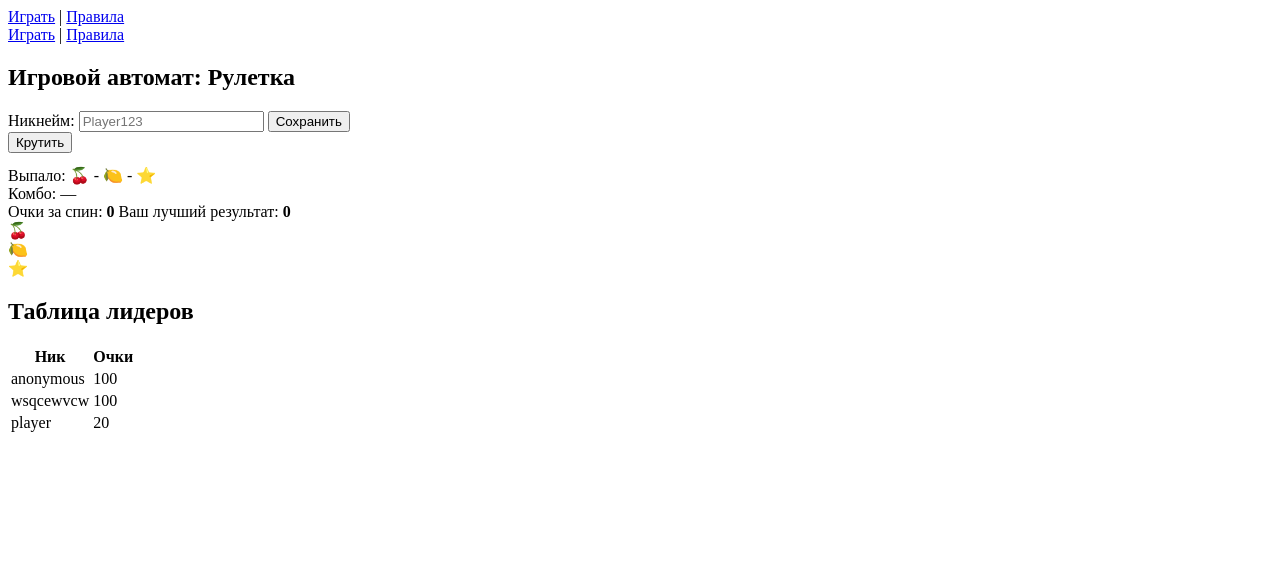
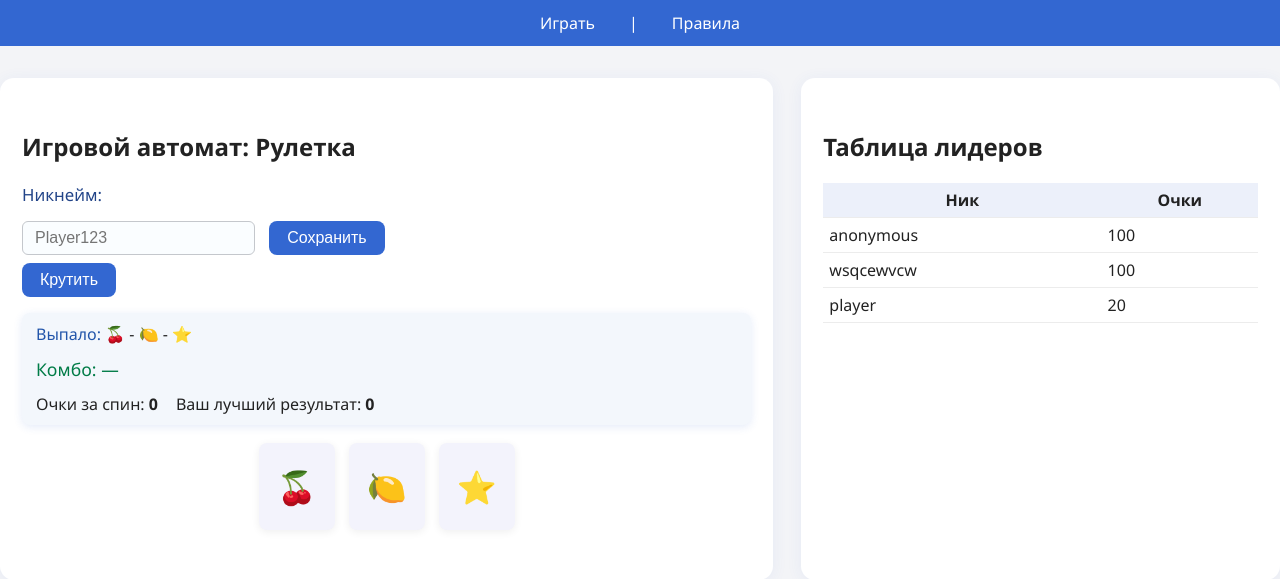
Before and after one commit to Belandiy/roulette-game, a Flask app: page / in a window 1280 px wide. Shown: the top 579 px of the page. Run offline with Flask 3, Linux system fonts and the light colour scheme; data comes from the database, SQL or seed files in the repository.

Commit message:
Fix base.html: restore correct HTML structure (head, proper nesting)

```diff
--- a/templates/base.html
+++ b/templates/base.html
@@ -1,11 +1,10 @@
 <!doctype html>
 <html lang="ru">
-  <header>
-    <nav>
-      <a href="{{ url_for('home') }}">Играть</a> |
-      <a href="{{ url_for('rules') }}">Правила</a>
-    </nav>
-  </header>
+<head>
+  <meta charset="utf-8" />
+  <meta name="viewport" content="width=device-width,initial-scale=1" />
+  <title>{% block title %}Roulette MVP{% endblock %}</title>
+  <link rel="stylesheet" href="{{ url_for('static', filename='style.css') }}">
 </head>
 <body>
   <header>
```
